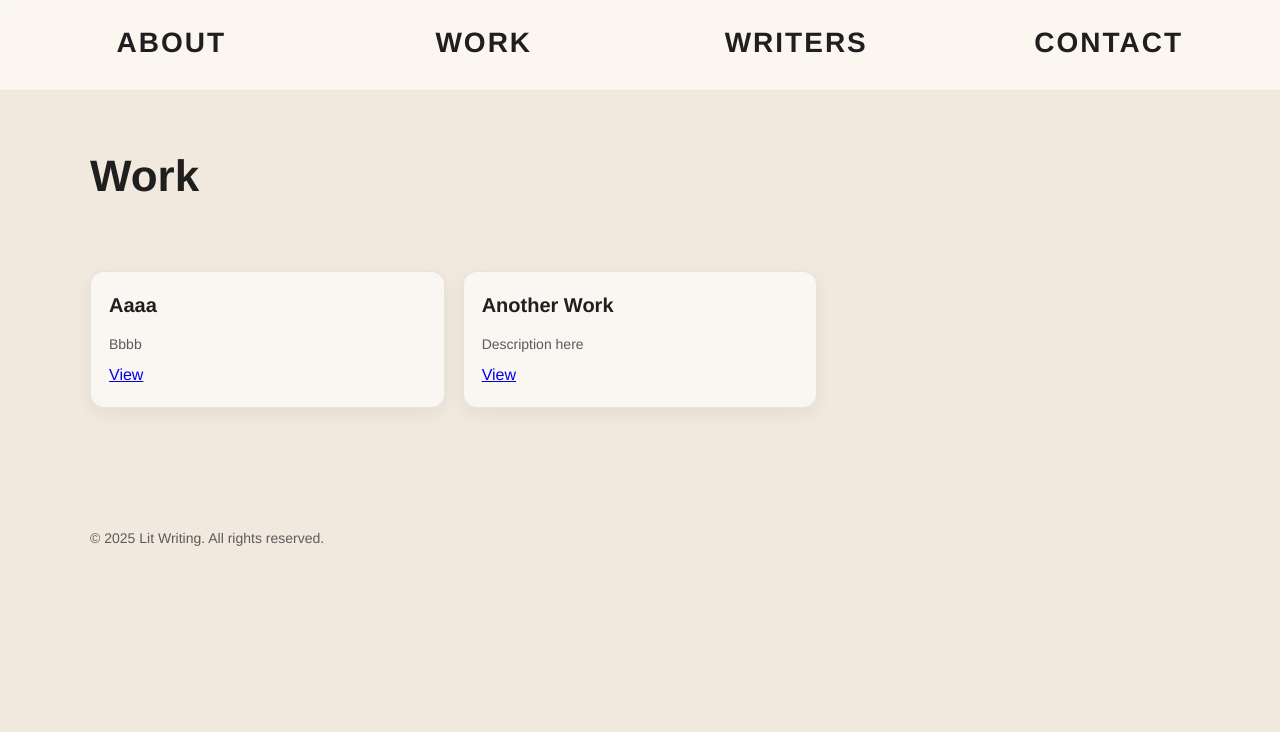
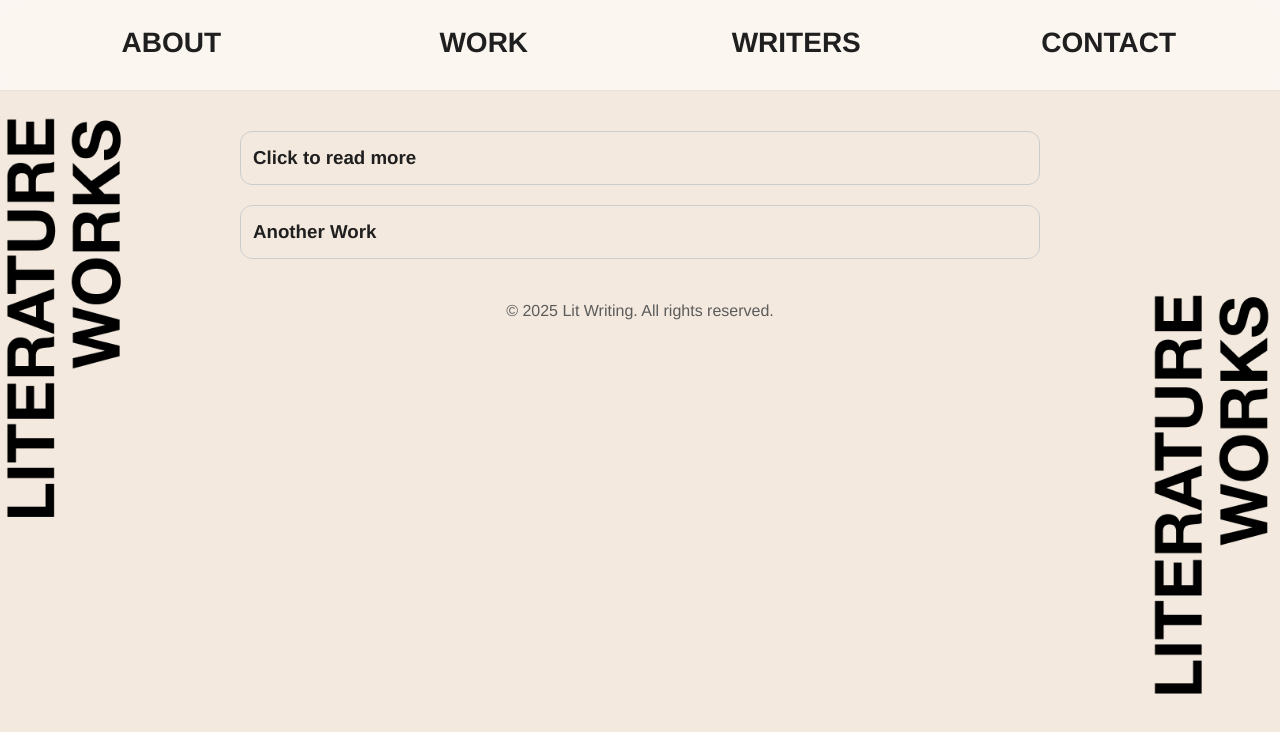
Before and after one commit to pixisamantha/lit, a plain HTML site: page WORK.html in a window 1280 px wide. Drawn offline with Linux system fonts and the light colour scheme.

Commit message:
Update WORK.html

```diff
--- a/WORK.html
+++ b/WORK.html
@@ -9,19 +9,18 @@
   --bg: #f2e9de;
   --text: #1f1f1f;
   --muted: #5b5b5b;
-  --link: #1f1f1f;
-  --link-hover: #000000;
   --nav-bg: rgba(255,255,255,0.6);
   --nav-border: rgba(0,0,0,0.08);
 }
-html, body { height: 100%; }
 body {
   margin: 0;
-  background: var(--bg);
+  background: url('contentbackground.png') no-repeat center center fixed;
+  background-size: cover; /* makes it cover the screen */
   color: var(--text);
   font-family: "Helvetica Neue", Helvetica, Arial, sans-serif;
   line-height: 1.5;
 }
+
 .site-header {
   position: sticky;
   top: 0;
@@ -40,69 +39,41 @@ body {
 .tabs {
   display: grid;
   grid-template-columns: repeat(4, 1fr);
-  align-items: center;
   gap: 10px;
-  width: 100%;
 }
 .tab {
   text-decoration: none;
-  color: var(--link);
-  text-transform: uppercase;
-  letter-spacing: 2px;
+  color: var(--text);
   text-align: center;
   padding: 12px 6px;
   font-weight: 800;
   font-size: clamp(16px, 2.8vw, 28px);
-  position: relative;
-  transition: transform 160ms ease, color 160ms ease;
-  display: inline-block;
+  cursor: pointer;
 }
-.tab:hover { color: var(--link-hover); transform: scale(0.98) skewX(-2deg); }
-
-.container { max-width: 1100px; margin: 0 auto; padding: 28px 20px 80px; }
-.hero { padding: 24px 0; }
-.hero h1 { margin: 0 0 10px 0; font-size: clamp(28px, 4.2vw, 44px); font-weight: 800; }
-.hero p { margin: 0; color: var(--muted); font-size: 16px; }
-.toolbar { display: flex; gap: 10px; align-items: center; margin-top: 16px; }
-.button {
-  appearance: none;
-  border: 1px solid var(--nav-border);
-  background: rgba(255,255,255,0.7);
-  padding: 10px 14px;
-  border-radius: 12px;
-  cursor: pointer;
-  font-weight: 600;
-  transition: transform 120ms ease, box-shadow 120ms ease, background 120ms ease;
-  box-shadow: 0 6px 16px rgba(0,0,0,0.06);
+.tab:hover { color: black; }
+.container { max-width: 800px; margin: 40px auto; padding: 0 20px; }
+.work-block {
+  border:1px solid #ccc;
+  border-radius:12px;
+  padding:12px;
+  margin-bottom:20px;
 }
-.button:hover { transform: translateY(-1px); background: rgba(255,255,255,0.9); }
-.button:active { transform: translateY(0) scale(0.99); }
-
-.grid { display: grid; grid-template-columns: repeat(12, 1fr); gap: 18px; margin-top: 28px; }
-.card {
-  grid-column: span 12;
-  background: rgba(255,255,255,0.6);
-  border: 1px solid var(--nav-border);
-  border-radius: 14px;
-  padding: 18px 18px 20px;
-  box-shadow: 0 6px 18px rgba(0,0,0,0.06);
+.work-block h3 {
+  margin:0;
+  cursor:pointer;
 }
-.card h3 { margin: 0 0 6px 0; font-size: 20px; }
-.card .sub { color: var(--muted); font-size: 14px; margin-bottom: 8px; }
-.card .desc { color: var(--text); font-size: 15px; }
-.tags { margin-top: 10px; display: flex; flex-wrap: wrap; gap: 6px; }
-.tag { font-size: 12px; padding: 4px 8px; background: rgba(0,0,0,0.05); border-radius: 999px; border: 1px solid var(--nav-border); }
-@media (min-width: 720px) { .card { grid-column: span 6; } }
-@media (min-width: 980px) { .card { grid-column: span 4; } }
-
-.site-footer { max-width: 1100px; margin: 40px auto 20px; padding: 0 20px; color: var(--muted); font-size: 14px; }
-.muted { color: var(--muted); }
+.work-content {
+  display:none;
+  line-height:1.5;
+  margin-top:10px;
+}
 </style>
 </head>
 <body>
+
 <header class="site-header">
-  <nav class="nav" aria-label="Primary">
-    <div class="tabs" role="tablist">
+  <nav class="nav">
+    <div class="tabs">
       <a class="tab" href="index.html">ABOUT</a>
       <a class="tab" href="WORK.html">WORK</a>
       <a class="tab" href="WRITERS.html">WRITERS</a>
@@ -112,38 +83,45 @@ body {
 </header>
 
 <main class="container">
-  <section class="hero">
-    <h1>Work</h1>
-  </section>
 
-  <section class="grid" id="workGrid" aria-live="polite"></section>
+  <!-- Example Work Block -->
+  <div class="work-block">
+    <h3 onclick="toggleWork(this)">Click to read more</h3>
+    <div class="work-content">
+      <p>paste writing here</p>
+    </div>
+  </div>
+
+  <div class="work-block">
+    <h3 onclick="toggleWork(this)">Another Work</h3>
+    <div class="work-content">
+      <p>Ssecond writing content here </p>
+    </div>
+  </div>
+
+  <!-- Add new blocks below -->
+  <!--
+  <div class="work-block">
+    <h3 onclick="toggleWork(this)">New Work Title</h3>
+    <div class="work-content">
+      <p>Content of the new writing goes here.</p>
+    </div>
+  </div>
+  -->
+
 </main>
 
-<footer class="site-footer">
+<footer style="text-align:center; margin:40px 0; color:#5b5b5b;">
   © <span id="year"></span> Lit Writing. All rights reserved.
 </footer>
 
 <script>
 document.getElementById('year').textContent = new Date().getFullYear();
+function toggleWork(titleElement) {
+  const content = titleElement.nextElementSibling;
+  content.style.display = (content.style.display === "none") ? "block" : "none";
+}
+</script>
 
-// STATIC JSON ARRAY - just update this
-const works = [
-  { title: "Aaaa", description: "Bbbb", link: "https://example.com" },
-  { title: "Another Work", description: "Description here", link: "https://example.com/2" }
-];
-
-const grid = document.getElementById('workGrid');
-
-works.forEach(w => {
-  const card = document.createElement('article');
-  card.className = 'card';
-  card.innerHTML = `
-    <h3>${w.title}</h3>
-    <p class="sub">${w.description}</p>
-    <a href="${w.link}" target="_blank">View</a>
-  `;
-  grid.appendChild(card);
-});
-</script>
 </body>
 </html>
```
